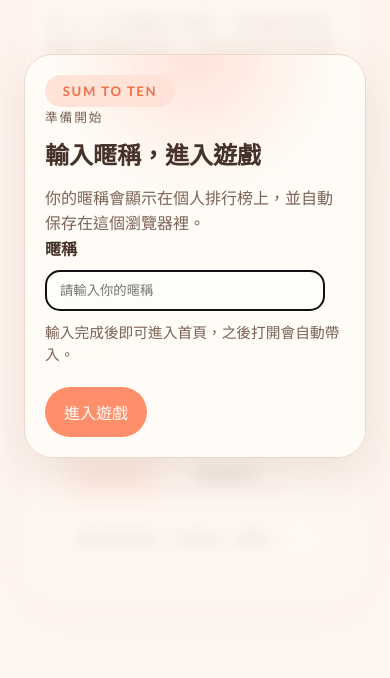
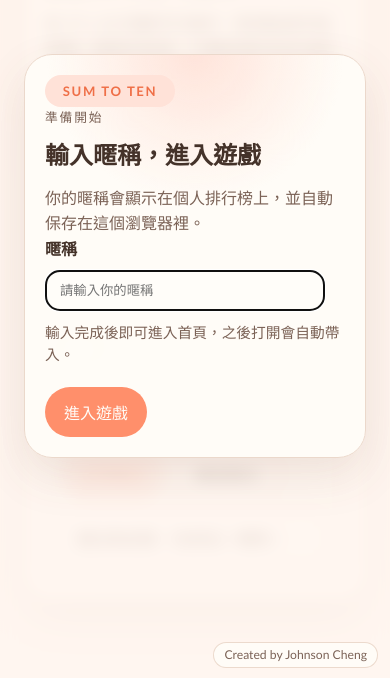
Before and after one commit to mychengpersonal/sum-to-ten, a website with bundled scripts: page index.html in a window 390 px wide. Shown: the part 166-844 px from the top of the page. Built offline with nearby package versions, Linux system fonts and the light colour scheme.

Commit message:
Update sum-ten (add water mark).css

```diff
--- a/sum-ten.css
+++ b/sum-ten.css
@@ -468,3 +468,27 @@ h1 {
     gap: 4px;
   }
 }
+
+.site-credit {
+  position: fixed;
+  right: 18px;
+  bottom: 14px;
+  margin: 0;
+  padding: 6px 10px;
+  border-radius: 999px;
+  background: rgba(255, 253, 249, 0.86);
+  border: 1px solid rgba(235, 216, 203, 0.95);
+  color: #7b6256;
+  font-size: 0.82rem;
+  line-height: 1;
+  pointer-events: none;
+  z-index: 30;
+}
+
+@media (max-width: 620px) {
+  .site-credit {
+    right: 12px;
+    bottom: 10px;
+    font-size: 0.76rem;
+  }
+}
```
